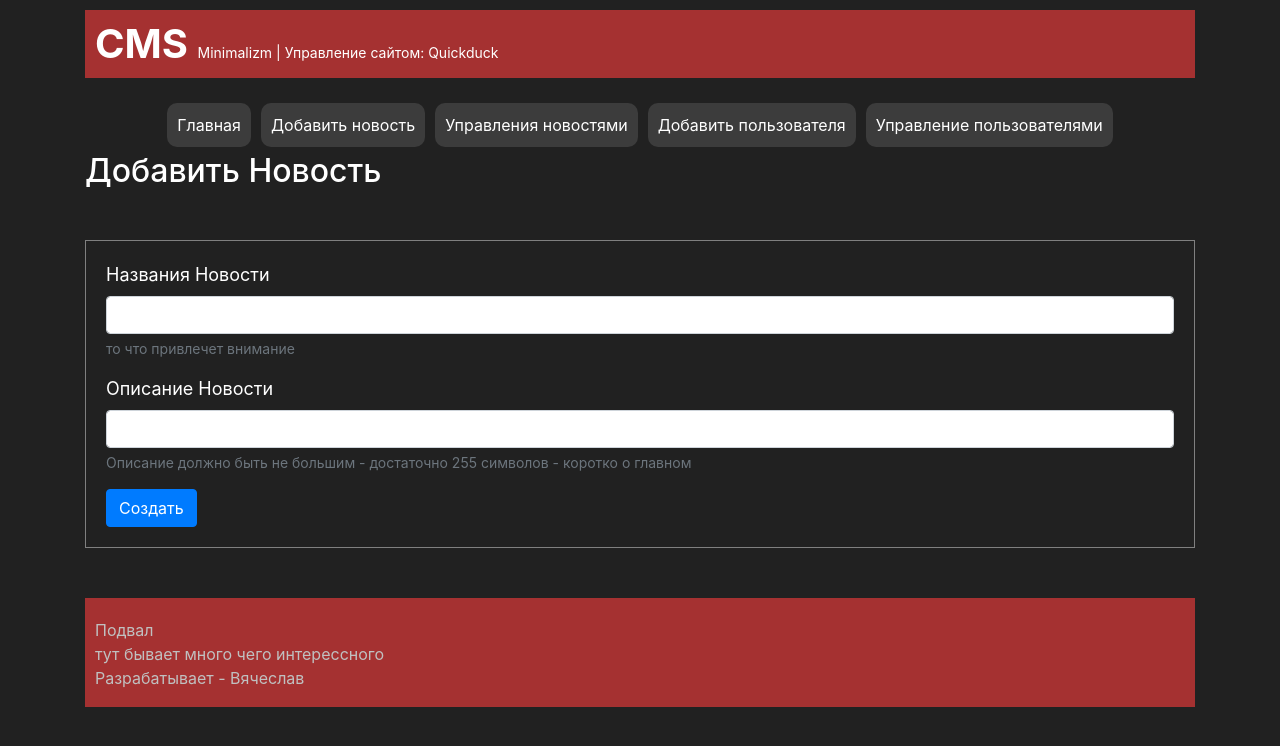
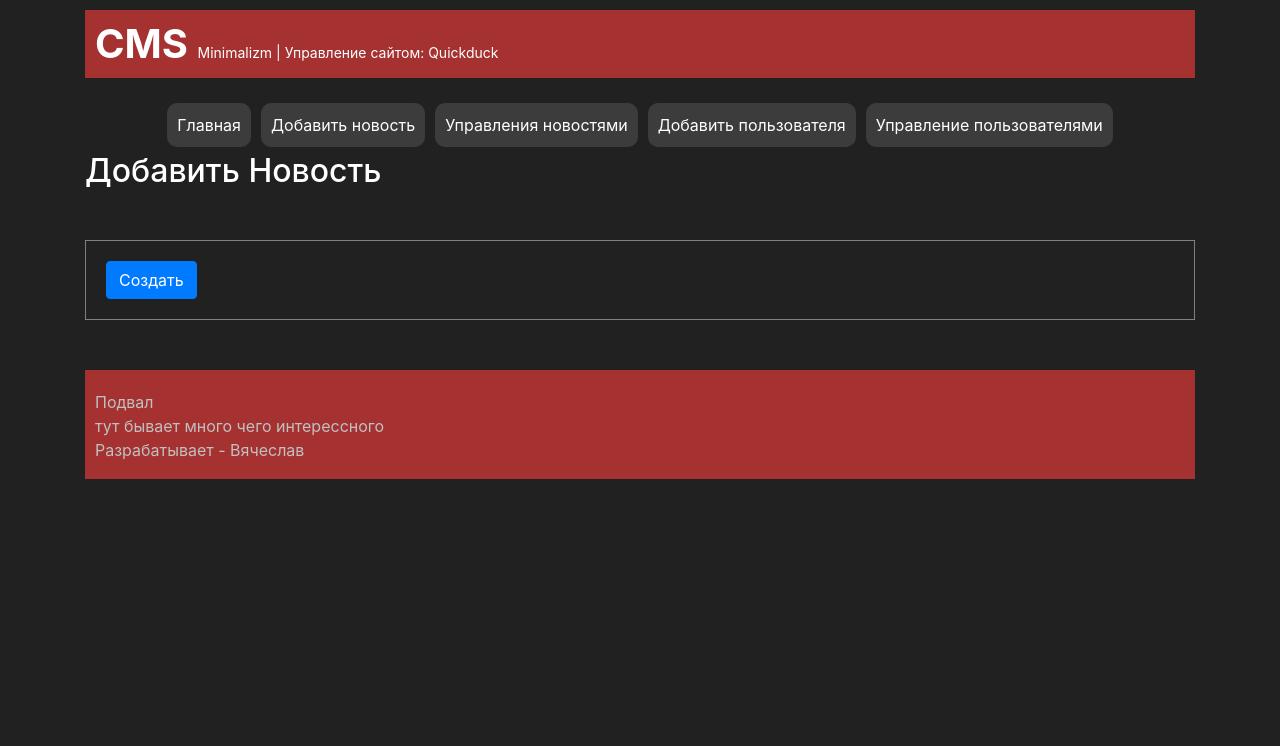
Before and after one commit to Viacheslav1998/cms-quickduck, a Vue app: page /add in a window 1280 px wide. Shown: the top 746 px of the page. Built offline with nearby package versions, Linux system fonts and the light colour scheme.

Commit message:
quickfix

```diff
--- a/src/pages/AddNews.vue
+++ b/src/pages/AddNews.vue
@@ -13,16 +13,7 @@ export default defineComponent({
     </div>
     <div class="custom-space">
       <form>
-        <div class="form-group">
-          <label for="nameNews">Названия Новости</label>
-          <input type="name" class="form-control" id="nameNews" aria-describedby="nameNews">
-          <small id="nameHelp" class="form-text text-muted">то что привлечет внимание</small>
-        </div>
-        <div class="form-group">
-          <label for="exampleInputPassword1">Описание Новости</label>
-          <input type="password" class="form-control" id="exampleInputPassword1">
-          <small id="nameHelp" class="form-text text-muted">Описание должно быть не большим - достаточно 255 символов - коротко о главном</small>
-        </div>
+
 
         <button type="submit" class="btn btn-primary">Создать</button>
       </form>
```
